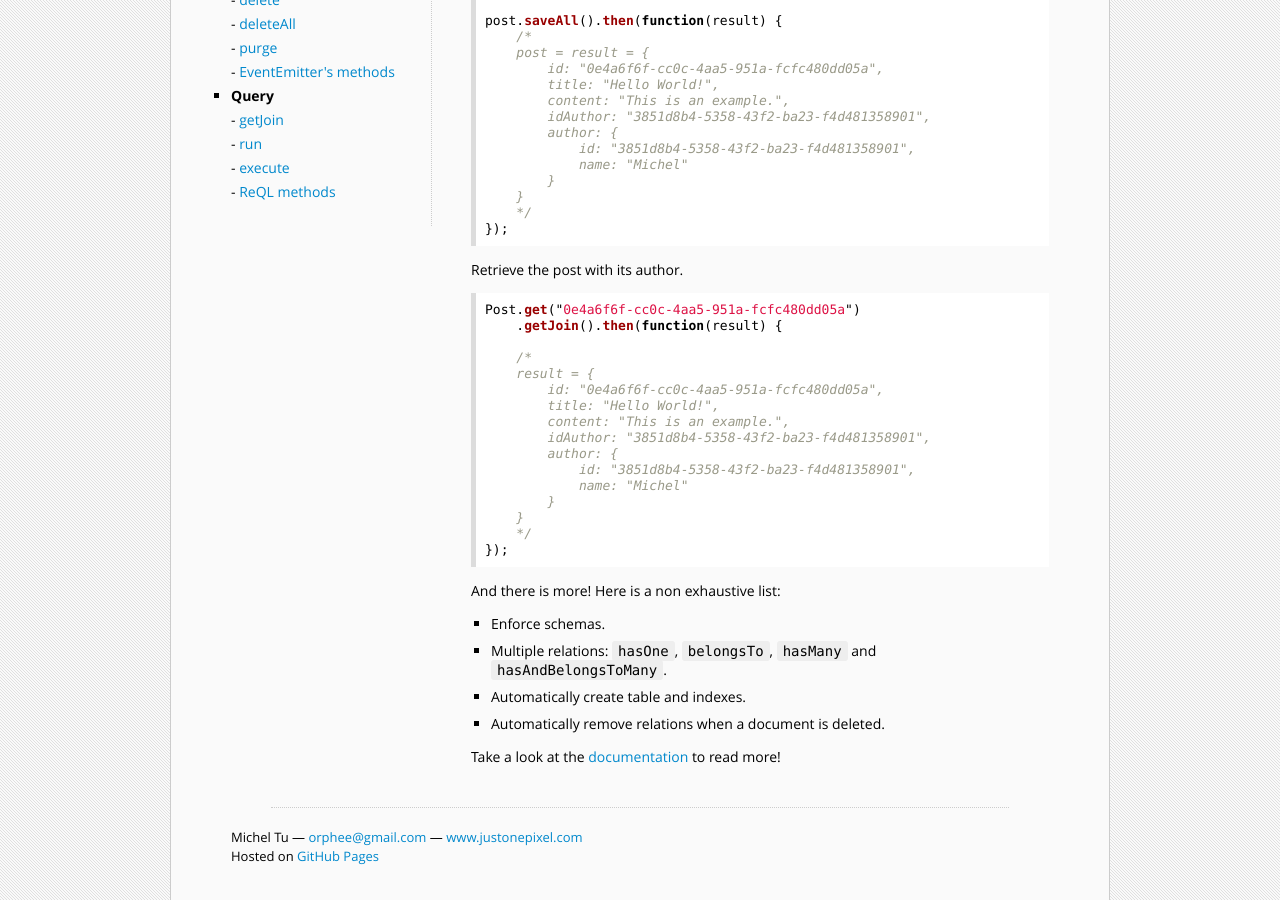
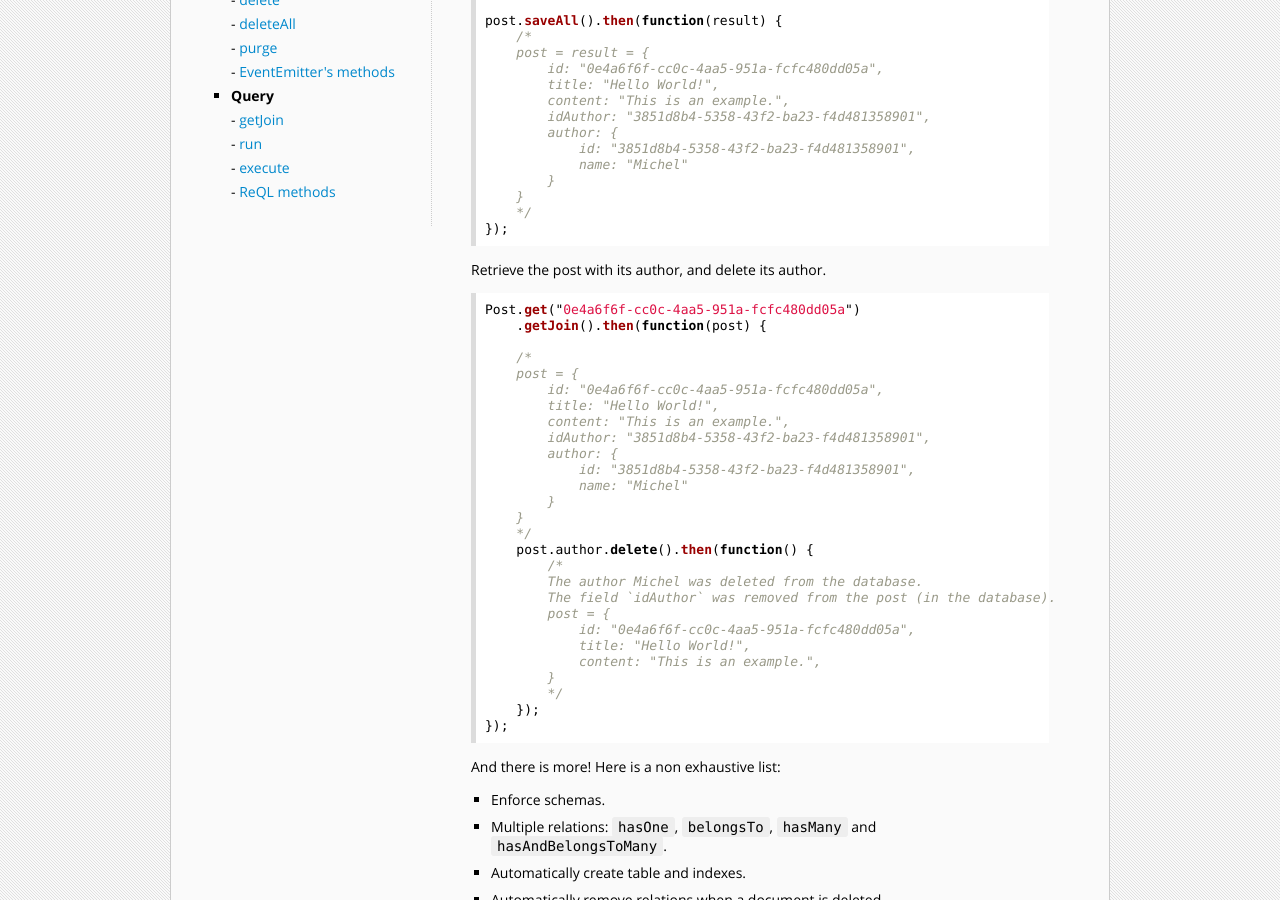
Before and after one commit to neumino/thinky, a Jekyll site: the page built from documentation/index.md, in a window 1280 px wide and 900 px high, scrolled down 859 px. Built offline with Jekyll 4.4.1, drawn with Linux system fonts in a browser that asks for light colours; Markdown is read by kramdown in place of the engine named in the settings.

Commit message:
Update quickstart

````diff
--- a/documentation/index.md
+++ b/documentation/index.md
@@ -69,14 +69,14 @@ post.saveAll().then(function(result) {
 });
 ```
 
-Retrieve the post with its author.
+Retrieve the post with its author, and delete its author.
 
 ```js
 Post.get("0e4a6f6f-cc0c-4aa5-951a-fcfc480dd05a")
-    .getJoin().then(function(result) {
+    .getJoin().then(function(post) {
 
     /*
-    result = {
+    post = {
         id: "0e4a6f6f-cc0c-4aa5-951a-fcfc480dd05a",
         title: "Hello World!",
         content: "This is an example.",
@@ -87,6 +87,17 @@ Post.get("0e4a6f6f-cc0c-4aa5-951a-fcfc480dd05a")
         }
     }
     */
+    post.author.delete().then(function() {
+        /*
+        The author Michel was deleted from the database.
+        The field `idAuthor` was removed from the post (in the database).
+        post = {
+            id: "0e4a6f6f-cc0c-4aa5-951a-fcfc480dd05a",
+            title: "Hello World!",
+            content: "This is an example.",
+        }
+        */
+    });
 });
 ```
 
````
